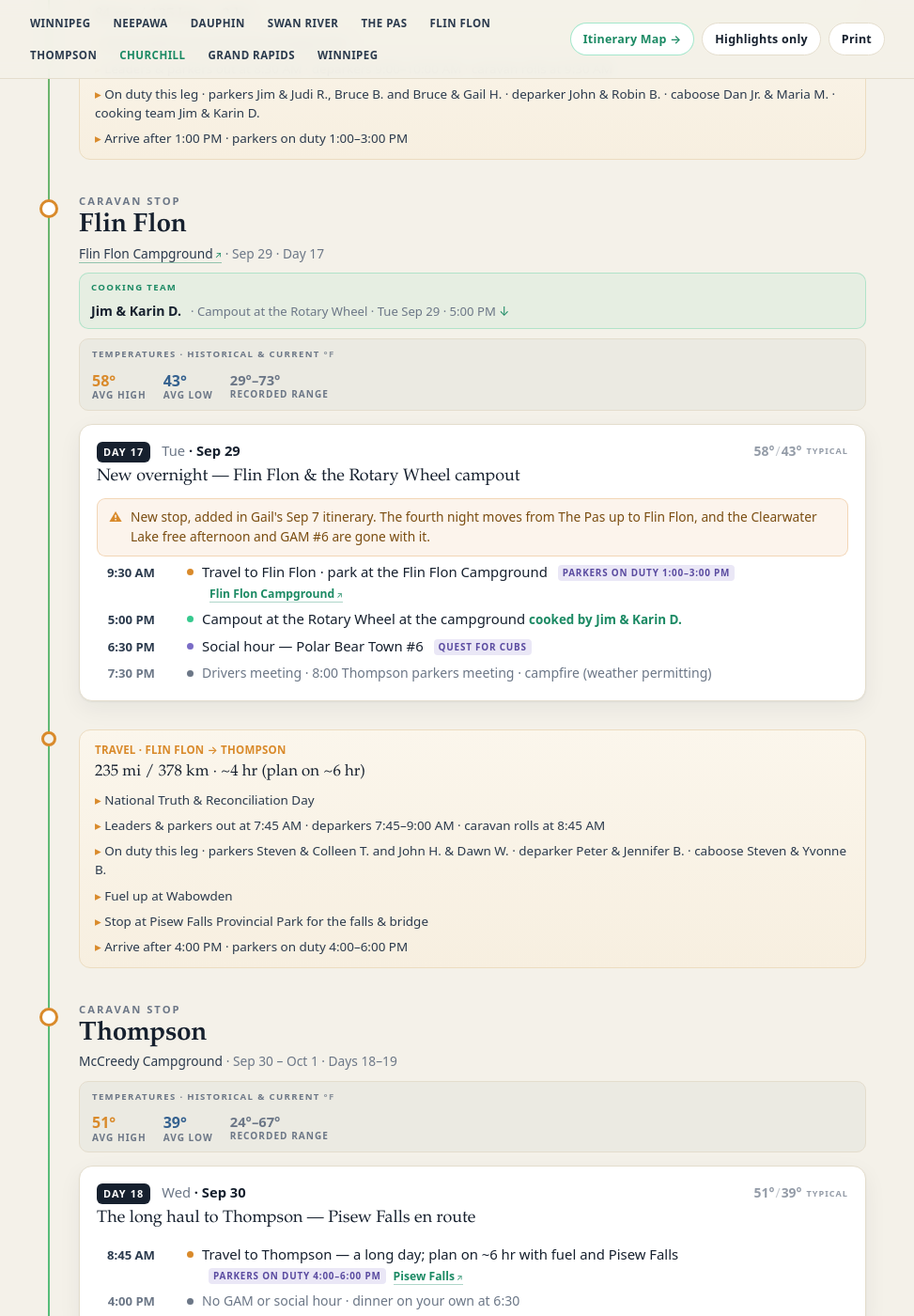
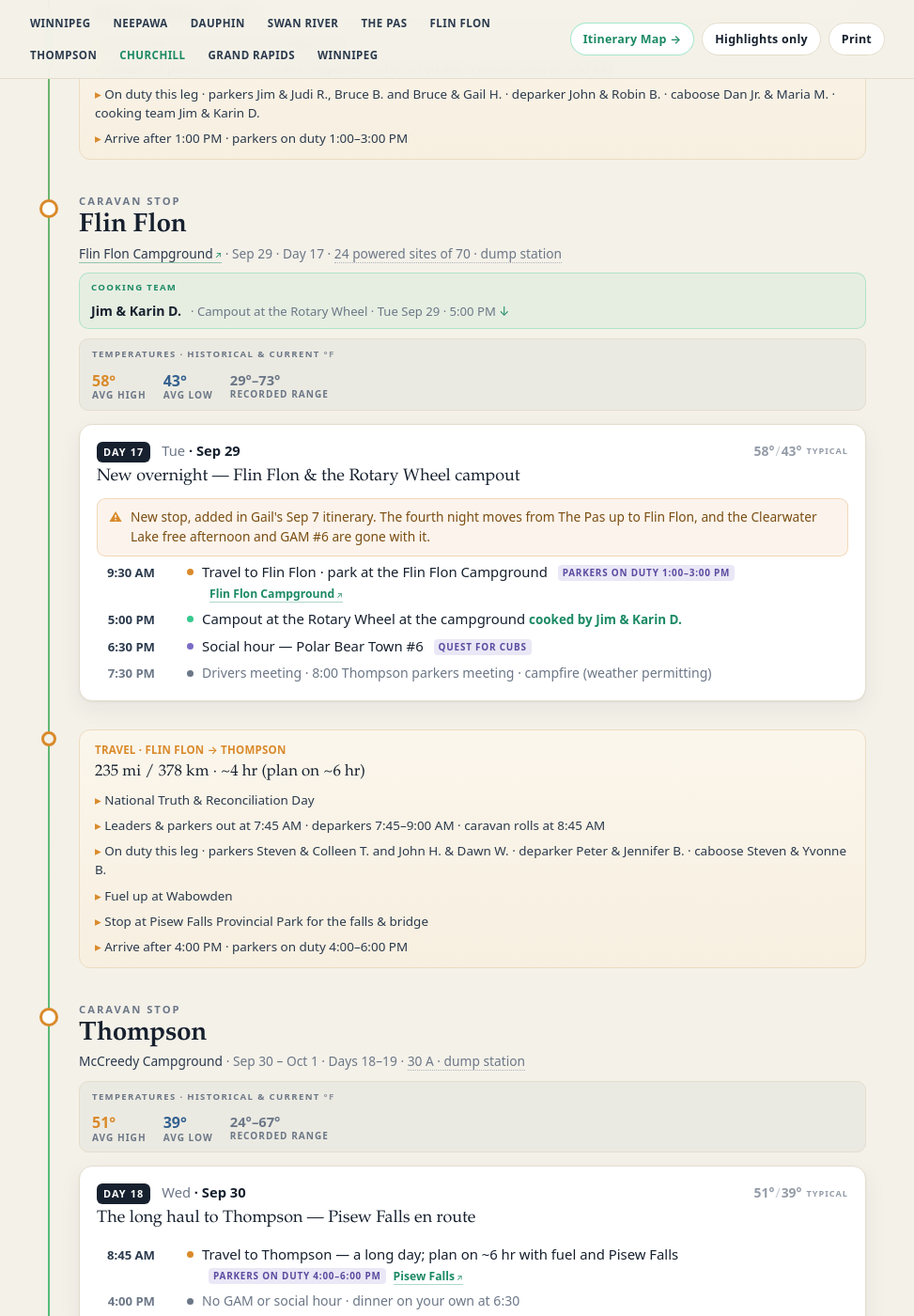
Before and after one commit to snthor-phd/polar-bears-2026, a Jekyll site: the page built from itinerary/index.html, in a window 1280 px wide and 1400 px high, scrolled down 7308 px. Shown: the whole window at 94% size, without its empty margins (158-1131 px from the left). Built offline with Jekyll 4.4.1, drawn with Linux system fonts in a browser that asks for light colours; some of the changed text lies outside the part shown.

Commit message:
Campground hookups page plus per-stop hookup lines on the itinerary
New hookups/ reference page: power, water, sewer and dump at all ten overnights, with source-confidence tags, a tank-planning section and campground phone numbers. Adds a hookups field per stop in _data/itinerary.json, rendered in each stop header and linked to the page. Chip added to the Before You Go card on the hub.

Co-Authored-By: Claude Opus 5 <noreply@anthropic.com>

Claude-Session: https://claude.ai/code/session_01S6JR4655qWVVeE2WiXMHhM

```diff
--- a/_data/itinerary.json
+++ b/_data/itinerary.json
@@ -106,7 +106,8 @@
     ]
    }
   ],
-  "camp_url": "https://townandcountrycamping.com/"
+  "camp_url": "https://townandcountrycamping.com/",
+  "hookups": "30/50 A · full hookups"
  },
  {
   "id": "neepawa",
@@ -361,7 +362,8 @@
     ]
    }
   ],
-  "camp_url": "https://www.neepawa.ca/riverbend-campground/"
+  "camp_url": "https://www.neepawa.ca/riverbend-campground/",
+  "hookups": "30 A · water & sewer on some sites"
  },
  {
   "id": "dauphin",
@@ -576,7 +578,8 @@
      }
     ]
    }
-  ]
+  ],
+  "hookups": "30/50 A · sani-dump"
  },
  {
   "id": "swanriver",
@@ -749,7 +752,8 @@
      }
     ]
    }
-  ]
+  ],
+  "hookups": "20/30 A · mostly full hookups"
  },
  {
   "id": "thepas",
@@ -929,7 +933,8 @@
      }
     ]
    }
-  ]
+  ],
+  "hookups": "Fully serviced lots · amps not published"
  },
  {
   "id": "flinflon",
@@ -1001,7 +1006,8 @@
     ]
    }
   ],
-  "camp_url": "https://cityofflinflon.ca/campground"
+  "camp_url": "https://cityofflinflon.ca/campground",
+  "hookups": "24 powered sites of 70 · dump station"
  },
  {
   "id": "thompson",
@@ -1093,7 +1099,8 @@
      }
     ]
    }
-  ]
+  ],
+  "hookups": "30 A · dump station"
  },
  {
   "id": "churchill",
@@ -1569,7 +1576,8 @@
     ]
    }
   ],
-  "camp_url": "https://www.cookscampgroundandcabins.com/"
+  "camp_url": "https://www.cookscampgroundandcabins.com/",
+  "hookups": "30 A · no sewer"
  },
  {
   "id": "winnipeg",
@@ -1752,6 +1760,7 @@
     ]
    }
   ],
-  "camp_url": "https://townandcountrycamping.com/"
+  "camp_url": "https://townandcountrycamping.com/",
+  "hookups": "30/50 A · full hookups"
  }
 ]
--- /dev/null
+++ b/hookups/index.html
@@ -0,0 +1,162 @@
+---
+layout: default
+title: Campground Hookups
+hero_title: Campground Hookups
+hero_sub: What's at the pedestal — power, water, sewer and dump — at every overnight on the route.
+---
+
+<div class="docpage">
+
+<p class="updated">Compiled September 2026 from campground operators and RV directory listings. <strong>This isn't an official caravan document</strong> — the parkers and the campground office are the last word. Confirm anything you're planning around.</p>
+
+<div class="toc">
+  <p>On this page</p>
+  <ul>
+    <li><a href="#summary">All ten stops at a glance</a></li>
+    <li><a href="#reading">How to read it</a></li>
+    <li><a href="#stops">Stop by stop</a></li>
+    <li><a href="#tanks">Planning your tanks</a></li>
+    <li><a href="#numbers">Campground numbers</a></li>
+  </ul>
+</div>
+
+<section id="summary">
+  <span class="kicker">The short version</span>
+  <h2>All ten stops at a glance</h2>
+  <div class="tablescroll">
+  <table class="spec">
+    <thead>
+      <tr><th>Stop</th><th>Power</th><th>Water at site</th><th>Sewer at site</th><th>Dump</th></tr>
+    </thead>
+    <tbody>
+      <tr><td>Winnipeg <span class="d">Sep 13–14</span></td><td>30 &amp; 50 A</td><td>Yes</td><td>Yes</td><td>Full hookups</td></tr>
+      <tr><td>Neepawa <span class="d">Sep 15–18</span></td><td>30 A only</td><td>25 of 48 sites</td><td>17 of 48 sites</td><td>Not listed</td></tr>
+      <tr><td>Dauphin <span class="d">Sep 19–22</span></td><td>30 &amp; 50 A</td><td>Full-service sites</td><td>17 of 191 sites</td><td>Sani-dump</td></tr>
+      <tr><td>Swan River <span class="d">Sep 23–25</span></td><td>20 &amp; 30 A</td><td>Yes</td><td>Most sites</td><td>Sani-dump</td></tr>
+      <tr><td>The Pas <span class="d">Sep 26–28</span></td><td>Not published</td><td>"Fully serviced"</td><td>"Fully serviced"</td><td>Yes</td></tr>
+      <tr><td>Flin Flon <span class="d">Sep 29</span></td><td>24 of 70 sites</td><td>No</td><td>No</td><td>Yes</td></tr>
+      <tr><td>Thompson <span class="d">Sep 30 – Oct 1</span></td><td>30 A</td><td>Limited</td><td>Sources differ</td><td>Yes</td></tr>
+      <tr><td>Churchill <span class="d">Oct 2–7</span></td><td colspan="4">Rigs stay behind at McCreedy in Thompson — see <a href="{{ '/winterizing/' | relative_url }}">winterizing</a></td></tr>
+      <tr><td>Grand Rapids <span class="d">Oct 8</span></td><td>30 A</td><td>Yes</td><td>No</td><td>Not indicated</td></tr>
+      <tr><td>Winnipeg <span class="d">Oct 9–13</span></td><td>30 &amp; 50 A</td><td>Yes</td><td>Yes</td><td>Full hookups</td></tr>
+    </tbody>
+  </table>
+  </div>
+</section>
+
+<section id="reading" class="alert">
+  <span class="kicker">Before you plan around this</span>
+  <h2>How to read it</h2>
+  <p>Only one campground on the route — Neepawa — actually publishes its electrical service. Everywhere
+  else the amperage comes from RV directories, and at Thompson those directories flatly contradict each
+  other. So each stop below carries a tag saying where its numbers came from:</p>
+  <p>
+    <span class="flag new">Campground</span> the operator's own site or booking system<br>
+    <span class="flag req">Confirm</span> directory listings only, or the sources disagree<br>
+    <span class="flag tbd">Not published</span> nobody states it — go by the parkers
+  </p>
+  <p>Site counts matter as much as service type. A campground with 191 sites and 17 full-hookup ones
+  is an electric-and-tanks stop for most of us, whatever the summary row says.</p>
+</section>
+
+<section id="stops">
+  <span class="kicker">The detail</span>
+  <h2>Stop by stop</h2>
+
+  <h3>Winnipeg — Town &amp; Country <span class="flag new">Campground</span></h3>
+  <p>Full 30- and 50-amp hookups, both at the rendezvous and on the way home. The only stop where
+  everybody gets full service without thinking about it.</p>
+
+  <h3>Neepawa — Lions Riverbend <span class="flag new">Campground</span></h3>
+  <p><strong>30 amp only — there's no 50-amp service anywhere in this park.</strong> Of 48 sites:
+  16 are full service (power, water and sewer), 8 more have power and water but cap at 25 feet,
+  and 23 are electric-only. One site has water and sewer but no power at all.</p>
+  <p>Ten sites take a 50-footer; the rest run shorter, so rig length drives which one you get more
+  than service level does. The campground doesn't list a dump station — one directory says there is
+  one. Worth asking at the office when you check in.</p>
+
+  <h3>Dauphin — Vermillion Park <span class="flag req">Confirm</span></h3>
+  <p>The biggest park on the route at 191 grass sites, and on paper the best served: both 30 and
+  50 amp, with a central sani-dump. But only 17 sites are full hookup and about 60 more are
+  electric-only, so most of the caravan will be on power and tanks.</p>
+  <p>Sites run up to 64 feet, so length isn't a constraint here. <strong>Dauphin took serious flooding
+  this summer, so some services may be reduced — confirm what's running when you arrive.</strong></p>
+
+  <h3>Swan River — Green Acres <span class="flag req">Confirm</span></h3>
+  <p>20- and 30-amp service, no 50. The best-served stop after Winnipeg: roughly 30 to 34 of about
+  40–47 sites are full hookup, with water at the site and a central sani-dump. Pull-throughs are
+  generous at 30 × 100 feet.</p>
+  <p>The itinerary has you <strong>dump before leaving</strong> on the Swan River morning — worth
+  doing even if you're on a full-hookup site, because The Pas and Flin Flon are thinner.</p>
+
+  <h3>The Pas — Opasquia Exhibition Grounds <span class="flag tbd">Not published</span></h3>
+  <p>Described by the operator as <strong>20 fully serviced lots</strong> — which in Manitoba usually
+  means power, water and sewer at the site — but the amperage isn't published anywhere and neither is
+  the service breakdown. Go by the parkers on this one.</p>
+  <p>The itinerary again has you <strong>dump before leaving</strong> for Flin Flon.</p>
+
+  <h3>Flin Flon — Flin Flon Campground &amp; Tourist Park <span class="flag req">Confirm</span></h3>
+  <p>The City's own figures: <strong>70 sites, of which 24 are electrical and 46 aren't.</strong>
+  No water or sewer at the sites — there's a dump station and modern washrooms with showers.
+  Directories put the powered sites at 30 amp; the City doesn't say.</p>
+  <p>One night only, so tanks carry it — but arrive with power in mind if you need it, because two
+  thirds of this campground has none.</p>
+
+  <h3>Thompson — McCreedy <span class="flag req">Confirm</span></h3>
+  <p>30 amp, and this is the stop where the sources disagree most. One directory lists 51 sites with
+  29 powered, only 2 with water, and a central dump station. Two others list 76 sites with full
+  hookups including sewer. Somebody's wrong and it isn't resolvable from here.</p>
+  <p>What <em>is</em> settled: <strong>shore power stays on while you're in Churchill</strong>, which is
+  what lets the electric heater run in your rig for those five days. See
+  <a href="{{ '/winterizing/' | relative_url }}">winterizing in Thompson</a>.</p>
+
+  <h3>Grand Rapids — Cook's Campground &amp; Cabins <span class="flag req">Confirm</span></h3>
+  <p>30 amp with water listed; no sewer at the sites and no dump station indicated. One night on the
+  way south, so it's a power-and-tanks stop. Fire pit and picnic table at every site.</p>
+</section>
+
+<section id="tanks" class="action">
+  <span class="kicker">The practical bit</span>
+  <h2>Planning your tanks</h2>
+  <p>Read the route north as a tank-management problem and it gets simple. <strong>Swan River is the
+  last reliably full-service stop.</strong> From The Pas onward you're mostly on power and tanks, with
+  dump stations rather than sewer at the site.</p>
+  <ul>
+    <li><strong>Dump at Swan River</strong> before the Sep 26 roll — it's on the schedule for a reason.</li>
+    <li><strong>Dump at The Pas</strong> before Flin Flon, also on the schedule.</li>
+    <li><strong>Flin Flon and Grand Rapids are one-nighters</strong> with no sewer at the site.</li>
+    <li><strong>Thompson is two nights before the train</strong>, then five days parked. Leave with
+    tanks where you want them for the run south.</li>
+  </ul>
+  <p>Grey usually fills faster than black, so grey is what runs you out first.</p>
+</section>
+
+<section id="numbers">
+  <span class="kicker">If you want to check yourself</span>
+  <h2>Campground numbers</h2>
+  <table class="spec">
+    <tr><td>Lions Riverbend, Neepawa</td><td>204-476-7676</td></tr>
+    <tr><td>Vermillion Park, Dauphin</td><td>204-622-3150</td></tr>
+    <tr><td>Green Acres, Swan River</td><td>204-734-3334</td></tr>
+    <tr><td>Opasquia Ag Society, The Pas</td><td>204-623-1592</td></tr>
+    <tr><td>Flin Flon Campground</td><td>204-687-7674</td></tr>
+    <tr><td>McCreedy, Thompson</td><td>204-778-8810</td></tr>
+    <tr><td>Cook's, Grand Rapids</td><td>204-639-2014</td></tr>
+  </table>
+  <div class="seealso">
+    <a href="{{ '/itinerary/' | relative_url }}">The itinerary</a>
+    <a href="{{ '/winterizing/' | relative_url }}">Winterizing in Thompson</a>
+    <a href="{{ '/before-you-go/' | relative_url }}">Before you go</a>
+    <a href="{{ '/packing-list/' | relative_url }}">Packing list</a>
+  </div>
+</section>
+
+</div>
+
+<style>
+.docpage .tablescroll{overflow-x:auto;-webkit-overflow-scrolling:touch;margin:0 0 .9em;}
+.docpage .tablescroll .spec{min-width:620px;margin:0;}
+.docpage .spec .d{display:block;font-weight:400;font-size:.76rem;color:var(--stone);white-space:nowrap;}
+.docpage .spec td[colspan]{font-weight:400;color:var(--ink-soft);white-space:normal;}
+.docpage h3 .flag{vertical-align:2px;}
+</style>
--- a/index.html
+++ b/index.html
@@ -140,6 +140,7 @@ search: false
         <div class="subs">
           <a href="./community-service/">Community Service Project</a>
           <a href="./via-rail/">The Train to Churchill</a>
+          <a href="./hookups/">Campground Hookups</a>
           <a href="./winterizing/">Winterizing in Thompson</a>
           <a href="./tundra-buggy-lodge/">The Tundra Buggy Lodge</a>
           <a href="./weather/">Weather on the Route</a>
--- a/itinerary/index.html
+++ b/itinerary/index.html
@@ -137,6 +137,8 @@ search_summary: "All 31 days grouped by stop — Winnipeg, Neepawa, Dauphin, Swa
   .leg-town{font-family:var(--serif);font-size:1.75rem;font-weight:600;line-height:1.05;margin:3px 0 4px;letter-spacing:-.01em;}
   .leg-meta{font-size:.86rem;color:var(--stone);}
   .leg-meta .camp{color:var(--ink-soft);}
+  .leg-meta .hk{color:var(--stone);text-decoration:none;border-bottom:1px dotted rgba(108,119,135,.5);}
+  .leg-meta .hk:hover{color:var(--aurora-deep);border-bottom-color:var(--aurora-deep);}
   .leg-crew{display:flex;flex-wrap:wrap;align-items:baseline;gap:4px 10px;margin-top:10px;
     padding:8px 12px;background:rgba(54,201,142,.07);border:1px solid rgba(54,201,142,.3);
     border-radius:10px;font-size:.88rem;}
@@ -312,7 +314,7 @@ search_summary: "All 31 days grouped by stop — Winnipeg, Neepawa, Dauphin, Swa
   @media print{
     body{background:#fff;font-size:11px;}
     .controls,.aurora-band,.btns,.jump,.legend{display:none !important;}
-    .vl,.campl{color:#444;border-bottom:0;}
+    .vl,.campl,.leg-meta .hk{color:#444;border-bottom:0;}
     .vl .arr,.campl .arr{display:none;}
     body.highlights .row.routine{display:grid !important;} /* full schedule on paper */
     .hero{color:#16202e;background:#fff;border-bottom:2px solid var(--ink);}
@@ -455,7 +457,7 @@ ITIN.forEach((leg,legIdx)=>{
     <div class="leg-head">
       <div class="leg-eyebrow">${leg.churchill?'★ The main event':'Caravan stop'}</div>
       <div class="leg-town">${leg.town}</div>
-      <div class="leg-meta"><span class="camp">${leg.camp_url?`<a class="campl" href="${leg.camp_url}" target="_blank" rel="noopener">${leg.camp}<span class="arr">&#8599;</span></a>`:leg.camp}</span> · ${leg.dates}</div>
+      <div class="leg-meta"><span class="camp">${leg.camp_url?`<a class="campl" href="${leg.camp_url}" target="_blank" rel="noopener">${leg.camp}<span class="arr">&#8599;</span></a>`:leg.camp}</span> · ${leg.dates}${leg.hookups?` · <a class="hk" href="../hookups/#stops" title="Campground hookups">${leg.hookups}</a>`:''}</div>
       ${leg.cook?`<div class="leg-crew"><span class="ck-tag">Cooking team</span><span class="ck-who">${leg.cook.who}</span><a class="ck-meal" href="#day-${leg.cook.day}">${leg.cook.meal} &middot; ${leg.cook.when}</a></div>`:''}
       ${leg.wx?`<div class="leg-wx" data-lat="${leg.wx.lat}" data-lon="${leg.wx.lon}">
         <div class="wx-label">Temperatures &middot; historical &amp; current <span>&deg;F</span></div>
```
